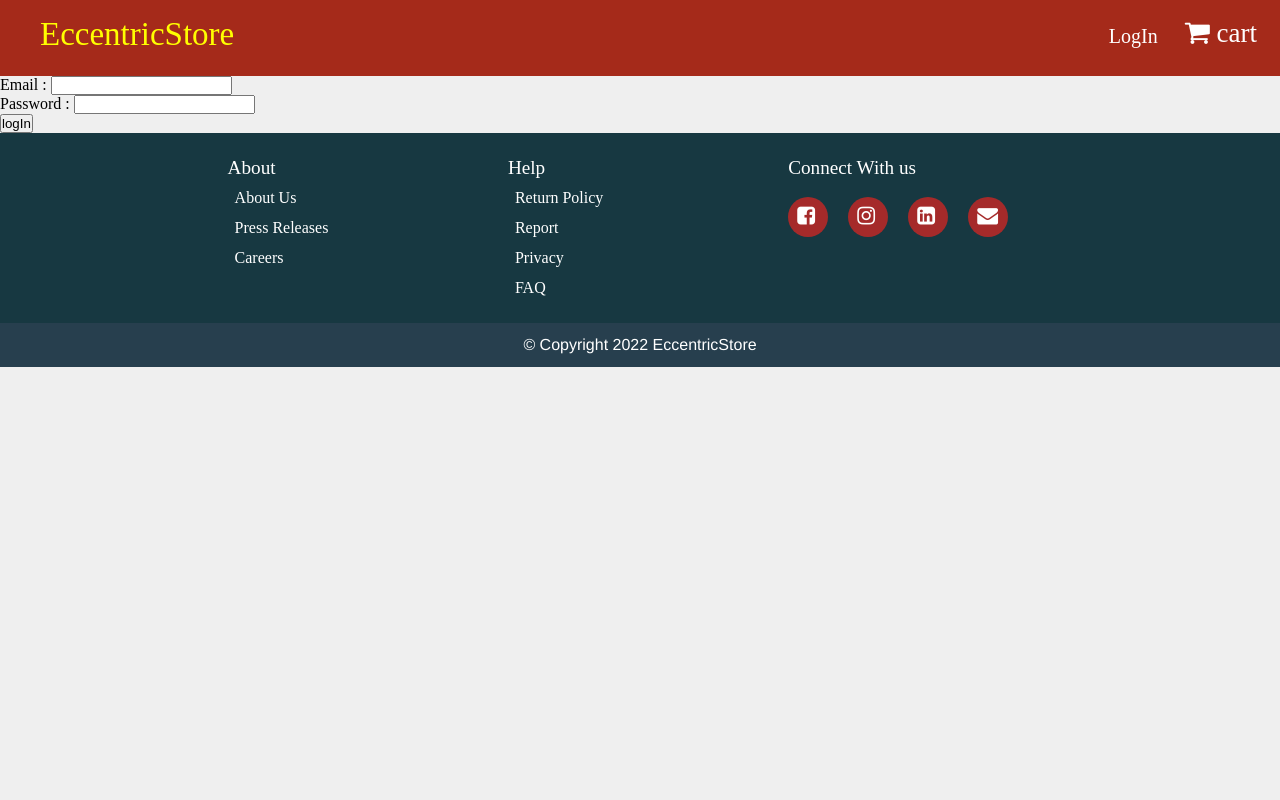
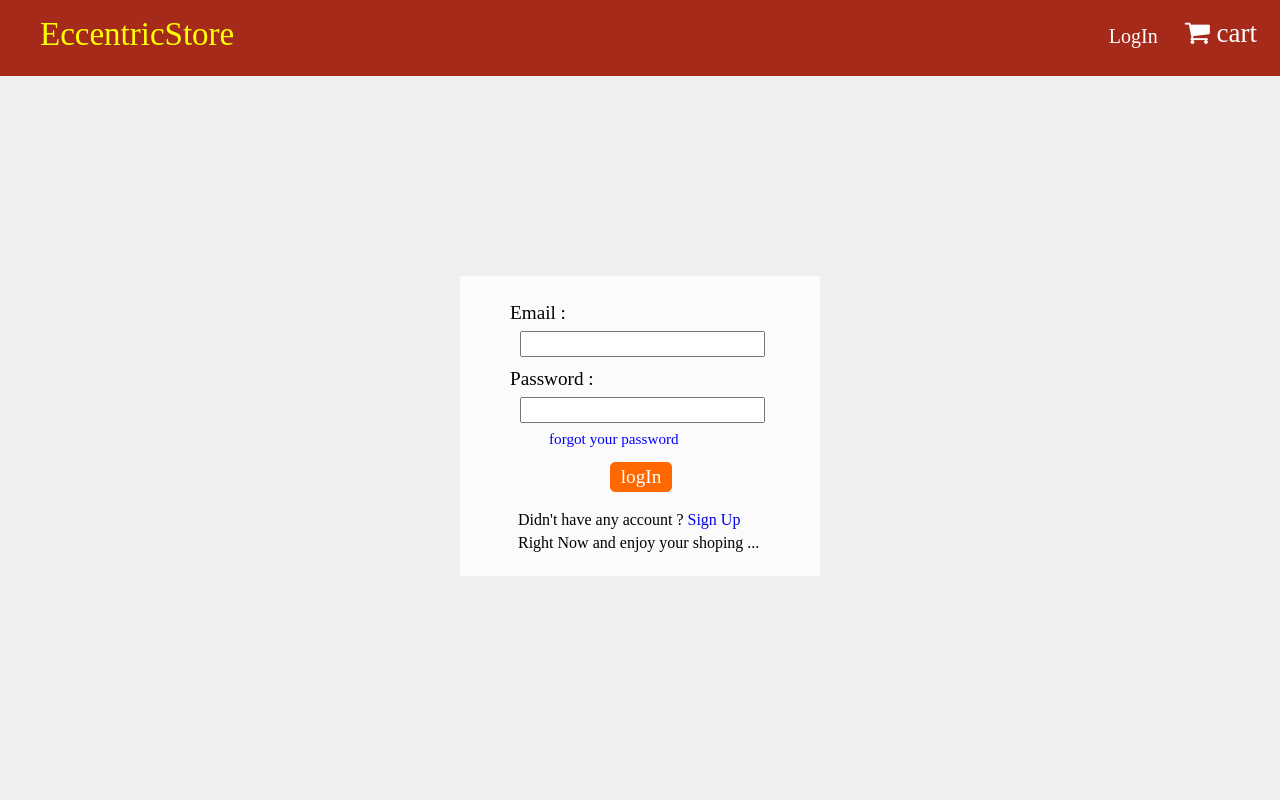
Before and after one commit to deadlock314/Ecommerce-site-Frontend, a React (Create React App) app: page /login in a window 1280 px wide. Shown: the top 800 px of the page. Built offline with nearby package versions, Linux system fonts and the light colour scheme.

Commit message:
added stylesheet for login component

```diff
--- a/src/Components/authComponent/LogIn.js
+++ b/src/Components/authComponent/LogIn.js
@@ -1,6 +1,7 @@
 import axios from 'axios';
 import React ,{useState} from 'react';
-import { useNavigate } from 'react-router-dom';
+import { Link, useNavigate } from 'react-router-dom';
+import '../../Styles/loginStyles.css';
 
  function LogIn() {
     const redirect = useNavigate();
@@ -33,12 +34,20 @@ import { useNavigate } from 'react-router-dom';
         }
 
         return (
+            <div className='login-wrapper'>
+                 <form className="form">
+                <label htmlFor="email" >Email : </label>
+                <input type="email" name="email" id='email' value={user.email} onChange={changeHandler}/>
+                <label htmlFor="password" > Password : </label>
+                <input type='text' name="password" id='password' value={user.password}  onChange={changeHandler}/>
+                <Link id='fpass' to='/forgotpassword'>forgot your password</Link>
+                <button type='submit' onClick={clickHandler}>logIn</button>
+                <p>Didn't have any account ?<Link id='signup' to='/signup'> Sign Up</Link></p>
 
-            <form className="form">
-                <label htmlFor="email" >Email : <input type="email" name="email" id='email' value={user.email} onChange={changeHandler}/>  </label><br/>
-                <label htmlFor="password" > Password : <input type='text' name="password" id='password' value={user.password}  onChange={changeHandler}/> </label><br />
-                <button type='submit' onClick={clickHandler}>logIn</button>
+                <p>Right Now and enjoy your shoping ... </p>
             </form>
+            </div>
+
 
         );
  }
--- /dev/null
+++ b/src/Styles/loginStyles.css
@@ -0,0 +1,52 @@
+.login-wrapper{
+    display: flex;
+    align-self: center;
+    justify-content: center;
+    margin: 25vh 0 30vh 0;
+
+}
+
+.form{
+    display: grid;
+    background-color: var(--bgcolor);
+    padding: 20px;
+    width: 360px;
+    height: 300px;
+}
+.form button{
+    display: inline-block;
+    all: unset;
+    cursor: pointer;
+    text-align: center;
+    background-color: #ff6701;
+    width: 60px;
+    height: 28px;
+    margin: 10px 0 15px 130px;
+    border: 1px solid #ff6701;
+    border-radius: 5px;
+    color:#fff;
+    font-size: 1.2rem;
+
+}
+.form label{
+    display: inline-block;
+    all: unset;
+    font-size: 1.2rem;
+    padding: 6px 0 0 30px;
+
+
+}
+.form input{
+    display: inline-block;
+    width: 245px;
+    height: 26px;
+    margin: 3px 0 0 40px;
+}
+#fpass{
+    font-size: 0.95rem;
+    padding: 2px 0 0 69px;
+    color: blue;
+}
+.form p{
+    padding-left: 38px;
+}
```
